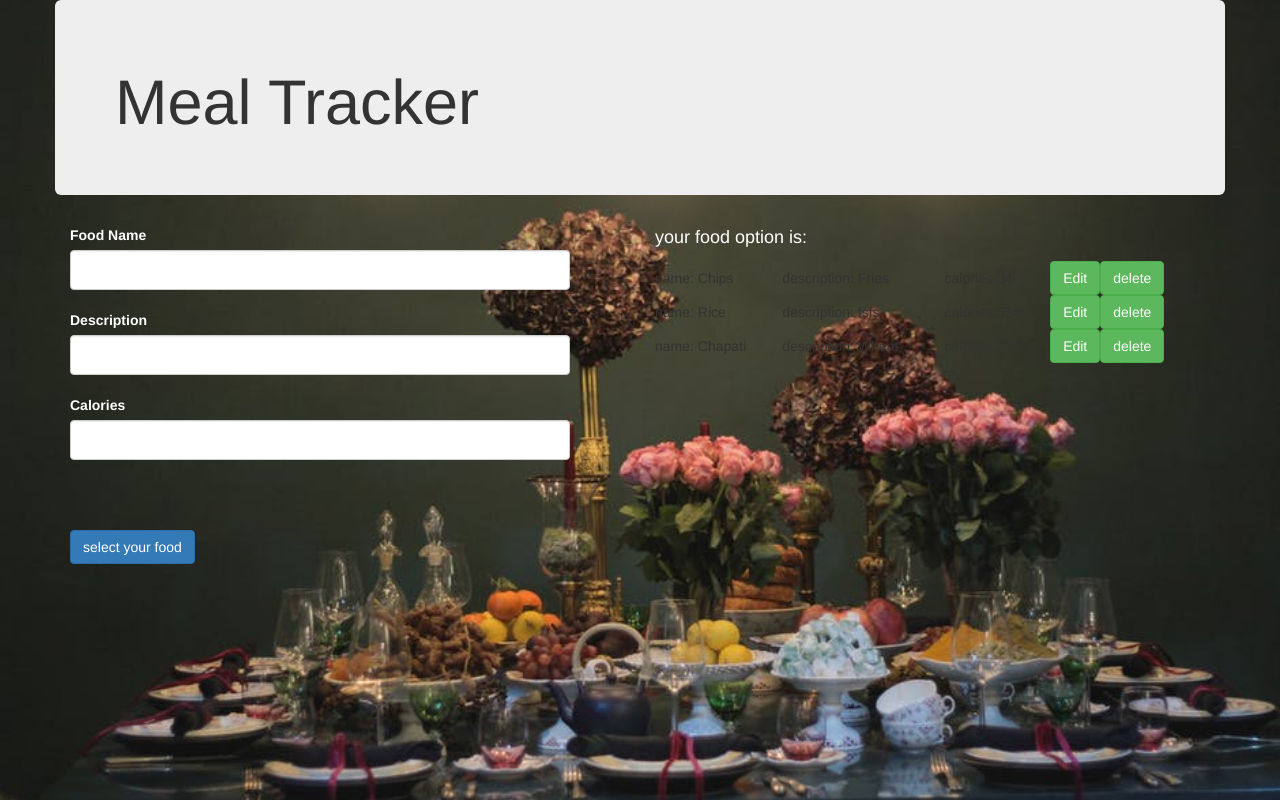
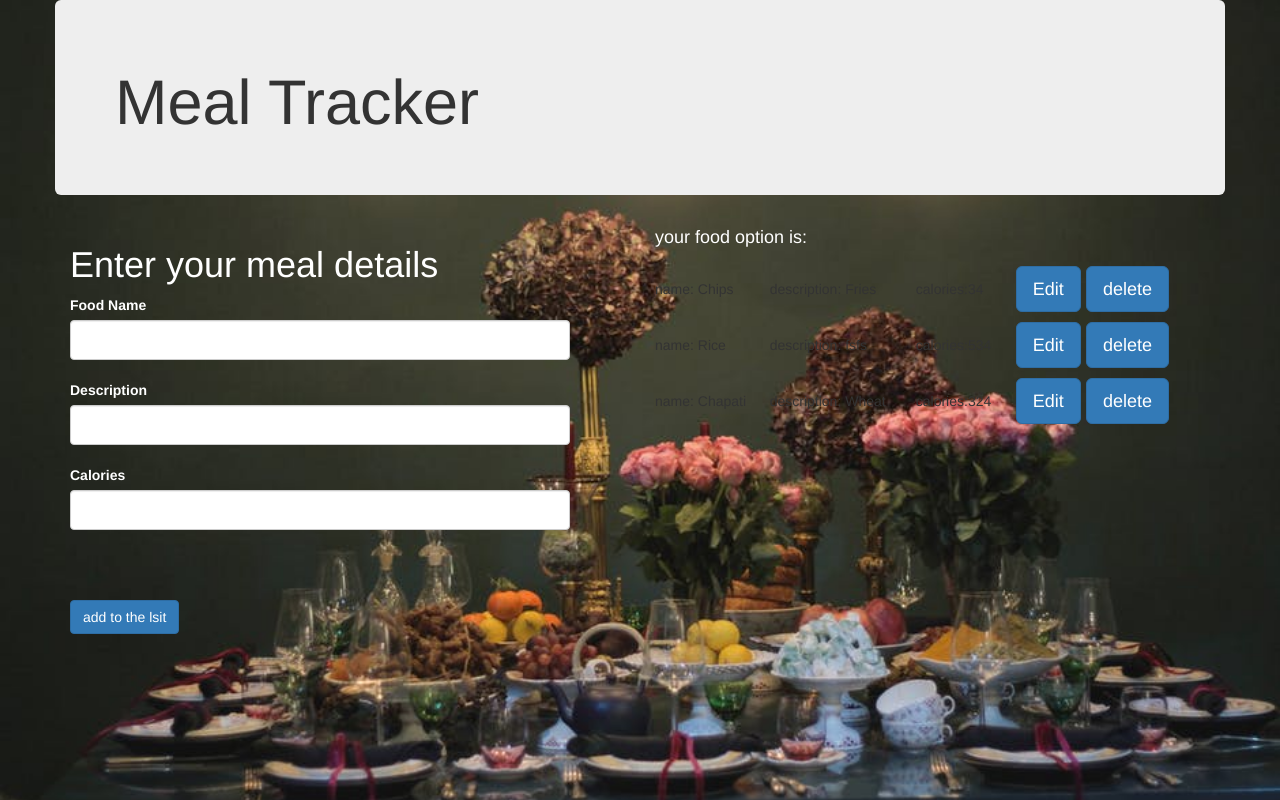
Before and after one commit to abdilatifbashir/mealTracker, an Angular app: page / in a window 1280 px wide. Built offline with nearby package versions, Linux system fonts and the light colour scheme.

Commit message:
styling buttons and some interface

```diff
--- a/src/app/app.component.html
+++ b/src/app/app.component.html
@@ -28,6 +28,7 @@
         [foodChildSelected]="selectedFood"
         (doneClickSender)="finishedEditting()"
       ></app-edit-food>
+
     </div>
   </div>
 </div>
--- a/src/app/app.module.ts
+++ b/src/app/app.module.ts
@@ -8,12 +8,14 @@ import { NewFoodComponent } from './new-food/new-food.component';
 import { FoodListComponent } from './food-list/food-list.component';
 
 
+
 @NgModule({
   declarations: [
     AppComponent,
     EditFoodComponent,
     NewFoodComponent,
-    FoodListComponent
+    FoodListComponent,
+
   ],
   imports: [
     BrowserModule,
--- a/src/app/edit-food/edit-food.component.html
+++ b/src/app/edit-food/edit-food.component.html
@@ -1,7 +1,7 @@
 <div *ngIf="foodChildSelected">
-  <h4>Edit the meals details</h4>
-  <p>Name: <input [(ngModel)]="foodChildSelected.name"></p>
-  <p>Description: <input [(ngModel)]="foodChildSelected.description"></p>
-  <p>Calories: <input [(ngModel)]="foodChildSelected.calories"></p>
-  <button (click)="doneEditting()">Save</button>
+  <h4 style="color:white;">Edit the meals details</h4>
+  <p style="color:white;  font-size:17px;">Name: <input [(ngModel)]="foodChildSelected.name" style="color:black;margin-left:50px; height:34px; border-radius:5px;"></p>
+  <p style="color:white; font-size:17px;">Description: <input [(ngModel)]="foodChildSelected.description" style="color:black;margin-left:17px;  height:34px; border-radius:5px;"></p>
+  <p style="color:white;  font-size:17px;">Calories: <input [(ngModel)]="foodChildSelected.calories" style="color:black;margin-left:32px;  height:34px; border-radius:5px;"></p>
+  <button class="btn btn-primary btn-lg"(click)="doneEditting()">Save</button>
 </div>
--- a/src/app/food-list/food-list.component.html
+++ b/src/app/food-list/food-list.component.html
@@ -4,8 +4,8 @@
     <td>name: {{foodlist.name}}</td>
   <td>description: {{foodlist.description}}</td>
     <td>calories:{{foodlist.calories}}</td>
-    <button class="btn btn-success" (click)="editFoodButton(foodlist)">Edit</button>
-    <button class="btn btn-success" (click)="deleteFoodButton(foodlist)">delete</button>
+    <button class="btn btn-primary btn-lg"  (click)="editFoodButton(foodlist)" style="margin:5px;">Edit</button>
+    <button class="btn btn-primary btn-lg" (click)="deleteFoodButton(foodlist)">delete</button>
   </tr>
 
 </table>
--- a/src/app/new-food/new-food.component.html
+++ b/src/app/new-food/new-food.component.html
@@ -1,4 +1,4 @@
-
+<h1 style="color:white;">Enter your meal details</h1>
 <label class="labelText">Food Name</label><br>
 <input class="form-control" style="width:90%; height:40px" #newName><br>
 <label class="labelText">Description</label><br>
@@ -6,4 +6,4 @@
 <label class="labelText">Calories</label><br>
 <input class="form-control" style="width:90%; height:40px" #newCalorie><br>
 <button class="btn btn-primary" style="margin-top:50px" (click)="addFood(newName.value, newDescription.value, newCalorie.value);
-newName.value='';newDescription.value='';newCalorie.value=''">select your food</button>
+newName.value='';newDescription.value='';newCalorie.value=''">add to the lsit</button>
```
